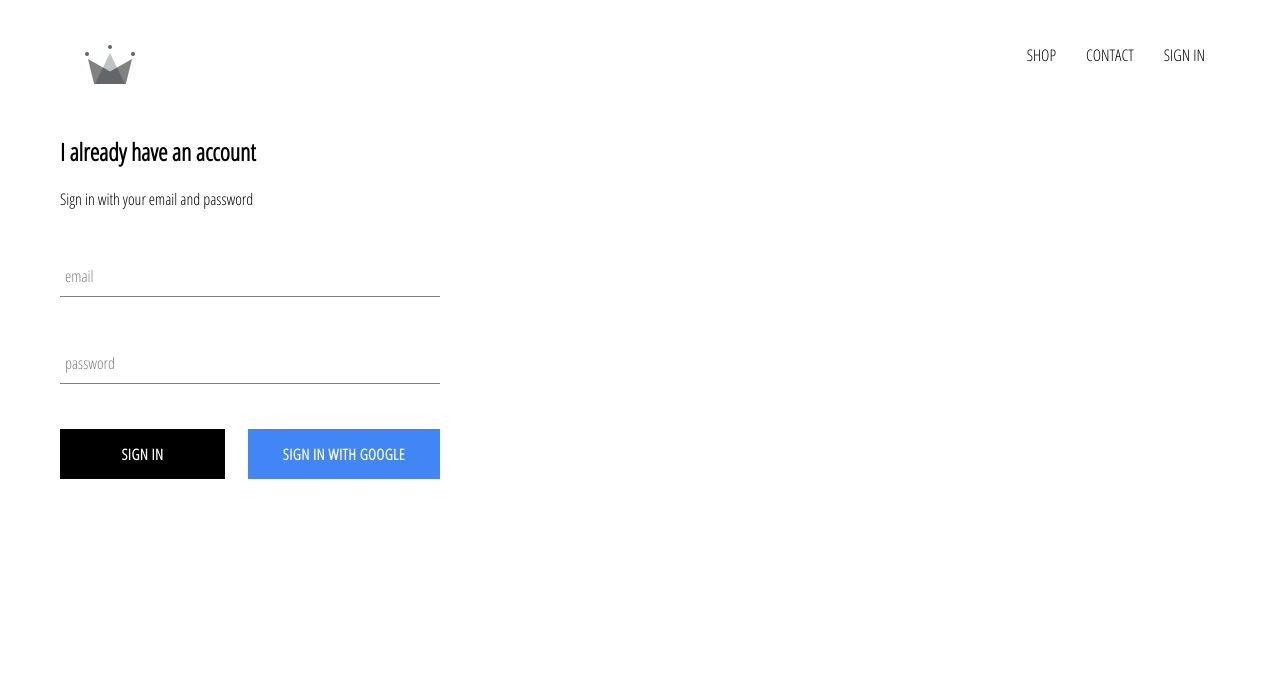
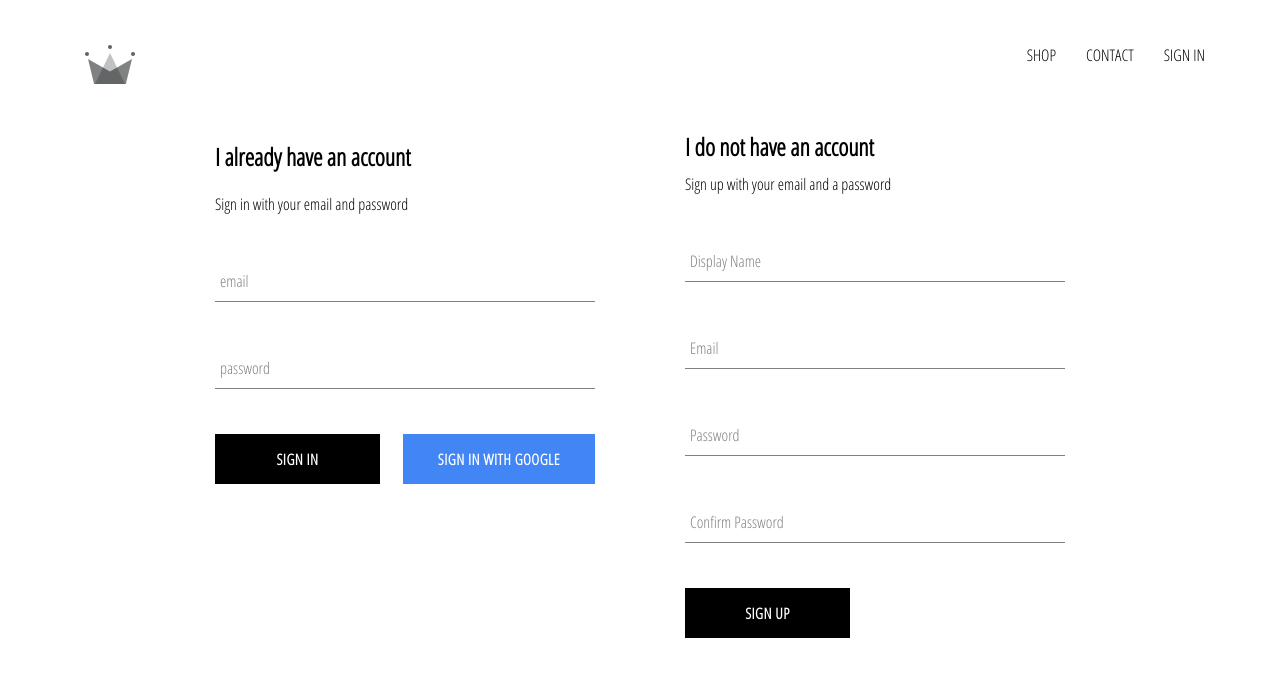
Before and after one commit to adamflitney/react-store, a React (Create React App) app: page /signin in a window 1280 px wide. Shown: the top 676 px of the page. Built offline with nearby package versions, Linux system fonts and the light colour scheme; no server answers.

Commit message:
added sign up form

```diff
--- a/src/App.js
+++ b/src/App.js
@@ -5,7 +5,7 @@
 import ShopPage from './pages/shop/shop'
 import SignInUpPage from './pages/sign-in-up/sign-in-up'
 import Header from './components/header/header'
-import { auth } from './firebase/firebase.utils'
+import { auth, createUserProfileDocument } from './firebase/firebase.utils'
 
 import './App.css';
 
@@ -22,9 +22,23 @@
   unsubscribeFromAuth = null
 
   componentDidMount() {
-    this.unsubscribeFromAuth = auth.onAuthStateChanged( user => {
-      this.setState({currentUser: user})
-      console.log({user})
+    this.unsubscribeFromAuth = auth.onAuthStateChanged( async userAuth => {
+      if(userAuth) {
+        const userRef = await createUserProfileDocument(userAuth);
+
+        userRef.onSnapshot(snapshot => {
+          this.setState({
+            currentUser: {
+              id: snapshot.id,
+              ...snapshot.data()
+            }
+          }, () => console.log(this.state))
+        })
+
+      } else {
+        this.setState({currentUser: userAuth})
+      }
+
     })
   }
 
--- /dev/null
+++ b/src/components/sign-up/sign-up.jsx
@@ -0,0 +1,108 @@
+import React from 'react'
+
+import FormInput from '../form-input/form-input'
+import CustomButton from '../custom-button/custom-button'
+
+import { auth, createUserProfileDocument } from '../../firebase/firebase.utils'
+
+import './sign-up.scss'
+
+class SignUpForm extends React.Component {
+    constructor(props) {
+        super(props);
+
+        this.state = {
+            displayName: '',
+            email: '',
+            password: '',
+            confirmPassword: ''
+        }
+    }
+
+    handleSubmit = async (event) => {
+        event.preventDefault();
+
+        const { displayName, email, password, confirmPassword } = this.state;
+
+        if(password !== confirmPassword) {
+            alert("passwords do not match");
+            return;
+        }
+
+        try {
+            const {user} = await auth.createUserWithEmailAndPassword(email, password);
+
+            await createUserProfileDocument(user, {displayName});
+
+            this.setState({
+                displayName: '',
+                email: '',
+                password: '',
+                confirmPassword: ''
+            });
+        } catch (error) {
+            console.error(error)
+        }
+    }
+
+    handleChange = (event) => {
+        const {name, value} = event.target;
+
+        this.setState({
+            [name]: value
+        });
+    }
+
+    render() {
+        const { displayName, email, password, confirmPassword } = this.state;
+        return (
+            <div className="sign-up">
+                <h2 className="title">I do not have an account</h2>
+                <span>Sign up with your email and a password</span>
+                <form action="" className="sign-up-form" onSubmit={this.handleSubmit}>
+                    <FormInput
+                    type='text'
+                    name='displayName'
+                    value={displayName}
+                    onChange={this.handleChange}
+                    label='Display Name'
+                    required
+                    >
+                    </FormInput>
+                    <FormInput
+                    type='email'
+                    name='email'
+                    value={email}
+                    onChange={this.handleChange}
+                    label='Email'
+                    required
+                    >
+                    </FormInput>
+                    <FormInput
+                    type='password'
+                    name='password'
+                    value={password}
+                    onChange={this.handleChange}
+                    label='Password'
+                    required
+                    >
+                    </FormInput>
+                    <FormInput
+                    type='password'
+                    name='confirmPassword'
+                    value={confirmPassword}
+                    onChange={this.handleChange}
+                    label='Confirm Password'
+                    required
+                    >
+                    </FormInput>
+                    <CustomButton type='submit'>
+                        SIGN UP
+                    </CustomButton>
+                </form>
+            </div>
+        )
+    }
+}
+
+export default SignUpForm
--- /dev/null
+++ b/src/components/sign-up/sign-up.scss
@@ -0,0 +1,9 @@
+.sign-up {
+    display: flex;
+    flex-direction: column;
+    width: 380px;
+
+    .title {
+      margin: 10px 0;
+    }
+  }
--- a/src/firebase/firebase.utils.js
+++ b/src/firebase/firebase.utils.js
@@ -12,6 +12,34 @@
     appId: "1:595503850769:web:53cb10ce5a2e3df867d8b0",
     measurementId: "G-V2V34KNWDN"
   };
+
+  export const createUserProfileDocument = async (userAuth, additionalData) => {
+      if(!userAuth) return;
+
+      const userRef = firestore.doc(`users/${userAuth.uid}`);
+
+      const snapshot = await userRef.get();
+
+      if(!snapshot.exists) {
+          const { displayName, email } = userAuth;
+          const createdAt = new Date();
+
+          try {
+              await userRef.set({
+                  displayName,
+                  email,
+                  createdAt,
+                  ...additionalData
+              })
+          } catch (error) {
+              console.log('error creating user', error.message);
+
+          }
+      }
+
+      return userRef;
+  }
+
   // Initialize Firebase
   firebase.initializeApp(config);
 
--- a/src/pages/sign-in-up/sign-in-up.jsx
+++ b/src/pages/sign-in-up/sign-in-up.jsx
@@ -1,12 +1,14 @@
 import React from 'react'
 
 import SignInForm from '../../components/sign-in/sign-in'
+import SignUpForm from '../../components/sign-up/sign-up'
 
 import './sign-in-up.scss'
 
 const SignInUpPage = () => (
     <div className="sign-in-up">
         <SignInForm />
+        <SignUpForm />
     </div>
 )
 
--- a/src/pages/sign-in-up/sign-in-up.scss
+++ b/src/pages/sign-in-up/sign-in-up.scss
@@ -0,0 +1,6 @@
+.sign-in-up {
+    width: 850px;
+    display: flex;
+    justify-content: space-between;
+    margin: 30px auto;
+}
```
